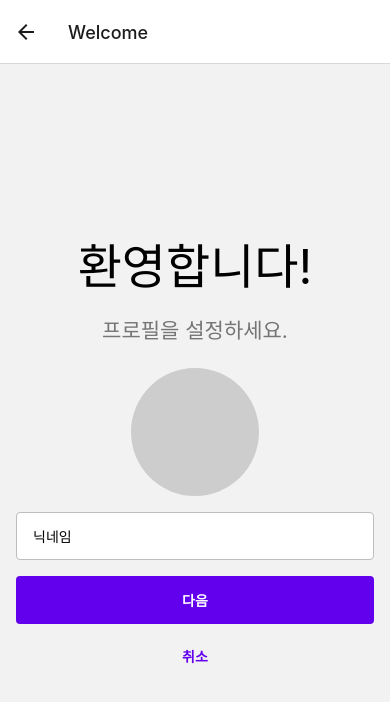
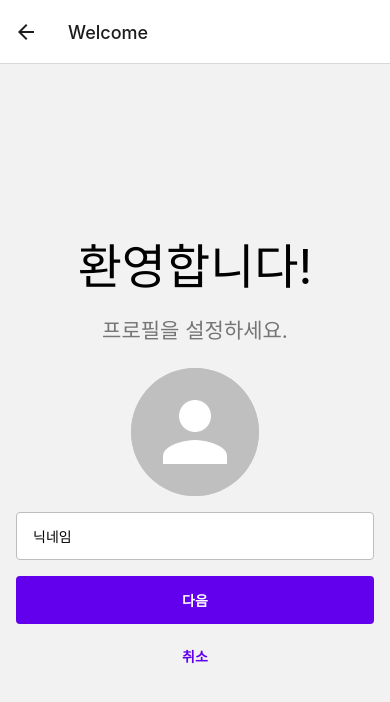
Before and after one commit to jw1036/exam_reactnative, a React Native app: screen /Welcome in a window 390 px wide. Shown: the top 702 px of the page. Built offline with nearby package versions, Linux system fonts and the light colour scheme; what @react-native-firebase/firestore would draw is missing.

Commit message:
8.5.2 사용자 기본 이미지 설정하기

```diff
--- a/components/SetupProfile.js
+++ b/components/SetupProfile.js
@@ -51,7 +51,14 @@ function SetupProfile() {
   return (
     <View style={styles.block}>
       <Pressable onPress={onSelectImage}>
-        <Image style={styles.circle} source={{uri: response?.assets[0]?.uri}} />
+        <Image
+          style={styles.circle}
+          source={
+            response
+              ? {uri: response?.assets[0]?.uri}
+              : require('../assets/user.png')
+          }
+        />
       </Pressable>
       <View style={styles.form}>
         <BorderedInput
```
Also changed, not shown: assets/user.png (added).
